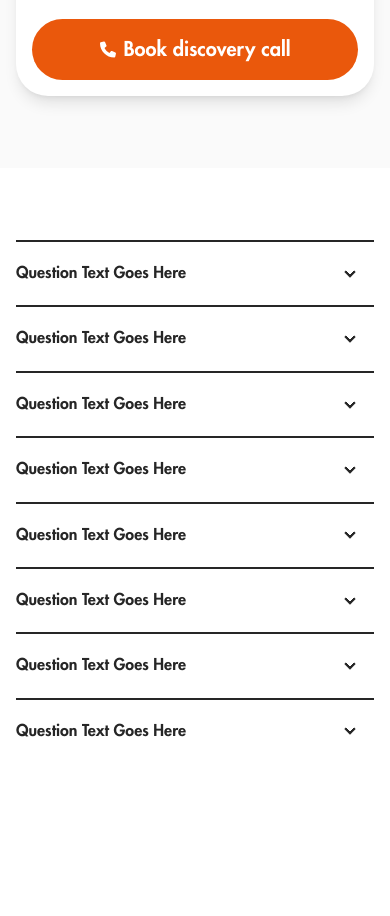
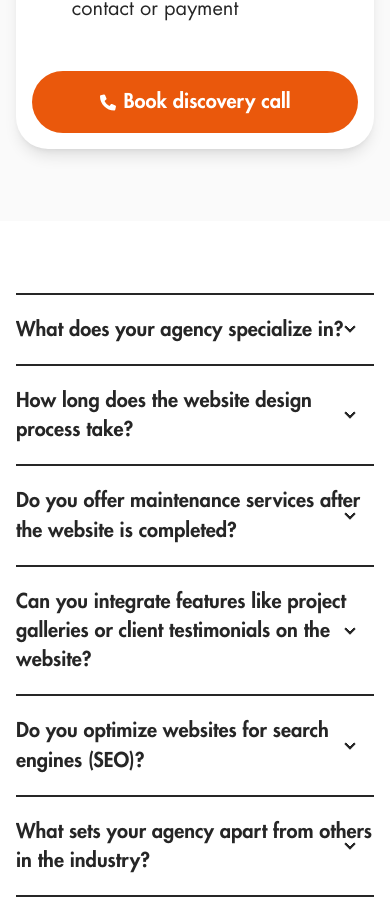
Before and after one commit to Sohyb01/homely, a Next.js app: page / in a window 390 px wide. Shown: the part 5410-6326 px from the top of the page. Before the commit the page ends 6245 px from the top, so only its background shows below. Built offline with nearby package versions, Linux system fonts and the light colour scheme.

Commit message:
Added FAQ questions

```diff
--- a/src/app/components/Navbar.tsx
+++ b/src/app/components/Navbar.tsx
@@ -57,7 +57,7 @@ function Navbar() {
             <span className="text-sm">Get in Touch</span>
           </a>
           {/* Menu Button */}
-          <div className="aspect-square grid place-items-center p-2 bg-neutral-200 rounded-3">
+          <div className="aspect-square grid place-items-center p-2 bg-neutral-200 rounded-3 lg:hidden">
             <svg
               xmlns="http://www.w3.org/2000/svg"
               width="26"
@@ -68,20 +68,20 @@ function Navbar() {
               <path
                 d="M1 1.5H25"
                 stroke="#000000"
-                stroke-width="1.5"
-                stroke-linecap="round"
+                strokeWidth="1.5"
+                strokeLinecap="round"
               />
               <path
                 d="M1 9.5H25"
                 stroke="#000000"
-                stroke-width="1.5"
-                stroke-linecap="round"
+                strokeWidth="1.5"
+                strokeLinecap="round"
               />
               <path
                 d="M1 17.5H25"
                 stroke="#000000"
-                stroke-width="1.5"
-                stroke-linecap="round"
+                strokeWidth="1.5"
+                strokeLinecap="round"
               />
             </svg>
           </div>
--- a/src/app/page.tsx
+++ b/src/app/page.tsx
@@ -264,7 +264,7 @@ export default function Home() {
           {/* Pricing Options Container */}
           <div className="flex items-center justify-center w-full">
             {/* Pricing Column */}
-            <div className="bg-white shadow-lg rounded-[32px] flex flex-col p-4 md:p-8 gap-12 w-full max-w-[544px]">
+            <div className="bg-white shadow-lg rounded-[32px] flex flex-col p-4 md:p-8 gap-12 w-full max-w-[544px] text-lg">
               {/* Pilot Program round-label and paragraph */}
               <div className="flex flex-col text-center gap-6">
                 <div className="round-label w-full bg-orange-100 text-orange-600">
@@ -312,7 +312,7 @@ export default function Home() {
               <div className="flex flex-col text-start gap-6">
                 {/* round-label */}
                 <div className="round-label bg-emerald-700 text-white text-start">
-                  Features & Bonuses
+                  BONUSES
                 </div>
                 {/* Bullet Points */}
                 <div className="text-neutral-800 flex flex-col gap-4 text-lg pl-4">
@@ -379,7 +379,8 @@ export default function Home() {
           </div>
         </section>
       </div>
-      <section className="section__styles grid grid-cols-1 md:grid-cols-2 py-[72px] md:gap-8">
+      {/* FAQ Section */}
+      <section className="section__styles grid grid-cols-1 md:grid-cols-2 py-[72px] md:gap-8 text-lg">
         {/* Questions Column */}
         <div className="flex flex-col">
           {/* Question */}
@@ -387,13 +388,15 @@ export default function Home() {
             tabIndex={0}
             className="collapse collapse-arrow border-t-[2px] border-solid border-neutral-800 rounded-none"
           >
-            <div className="collapse-title text-md text-neutral-800 font-bold py-5 px-0">
-              Question Text Goes Here
+            <div className="collapse-title text-neutral-800 font-bold py-5 px-0">
+              What does your agency specialize in?
             </div>
             <div className="collapse-content text-neutral-600 px-0">
               <p>
-                Question Answer Lorem ipsum dolor sit amet consectetur
-                adipisicing elit.
+                We specialize in creating custom website designs specifically
+                tailored for home renovation businesses. Our focus is on
+                providing unique, user-friendly, and visually appealing
+                websites.
               </p>
             </div>
           </div>
@@ -402,13 +405,14 @@ export default function Home() {
             tabIndex={0}
             className="collapse collapse-arrow border-t-[2px] border-solid border-neutral-800 rounded-none"
           >
-            <div className="collapse-title text-md text-neutral-800 font-bold py-5 px-0">
-              Question Text Goes Here
+            <div className="collapse-title text-neutral-800 font-bold py-5 px-0">
+              How long does the website design process take?
             </div>
             <div className="collapse-content text-neutral-600 px-0">
               <p>
-                Question Answer Lorem ipsum dolor sit amet consectetur
-                adipisicing elit.
+                The timeframe can vary based on the complexity of the project
+                and client requirements. Typically, our process takes between 4
+                to 8 weeks from initial concept to a fully functional website.
               </p>
             </div>
           </div>
@@ -417,13 +421,14 @@ export default function Home() {
             tabIndex={0}
             className="collapse collapse-arrow border-t-[2px] border-solid border-neutral-800 rounded-none"
           >
-            <div className="collapse-title text-md text-neutral-800 font-bold py-5 px-0">
-              Question Text Goes Here
+            <div className="collapse-title text-neutral-800 font-bold py-5 px-0">
+              Do you offer maintenance services after the website is completed?
             </div>
             <div className="collapse-content text-neutral-600 px-0">
               <p>
-                Question Answer Lorem ipsum dolor sit amet consectetur
-                adipisicing elit.
+                Yes, we offer ongoing maintenance services to ensure your
+                website stays updated, secure, and functions optimally. We also
+                provide support for any issues that may arise.
               </p>
             </div>
           </div>
@@ -432,13 +437,15 @@ export default function Home() {
             tabIndex={0}
             className="collapse collapse-arrow border-t-[2px] border-solid border-neutral-800 rounded-none"
           >
-            <div className="collapse-title text-md text-neutral-800 font-bold py-5 px-0">
-              Question Text Goes Here
+            <div className="collapse-title text-neutral-800 font-bold py-5 px-0">
+              Can you integrate features like project galleries or client
+              testimonials on the website?
             </div>
             <div className="collapse-content text-neutral-600 px-0">
               <p>
-                Question Answer Lorem ipsum dolor sit amet consectetur
-                adipisicing elit.
+                Absolutely! We can incorporate various features such as project
+                portfolios, client testimonials, before-and-after images, and
+                more to showcase your work effectively.
               </p>
             </div>
           </div>
@@ -450,13 +457,14 @@ export default function Home() {
             tabIndex={0}
             className="collapse collapse-arrow border-t-[2px] border-solid border-neutral-800 rounded-none"
           >
-            <div className="collapse-title text-md text-neutral-800 font-bold py-5 px-0">
-              Question Text Goes Here
+            <div className="collapse-title text-neutral-800 font-bold py-5 px-0">
+              Do you optimize websites for search engines (SEO)?
             </div>
             <div className="collapse-content text-neutral-600 px-0">
               <p>
-                Question Answer Lorem ipsum dolor sit amet consectetur
-                adipisicing elit.
+                Yes, we optimize websites to improve their visibility on search
+                engines. Our aim is to help your business rank higher and
+                attract more relevant traffic.
               </p>
             </div>
           </div>
@@ -465,13 +473,15 @@ export default function Home() {
             tabIndex={0}
             className="collapse collapse-arrow border-t-[2px] border-solid border-neutral-800 rounded-none"
           >
-            <div className="collapse-title text-md text-neutral-800 font-bold py-5 px-0">
-              Question Text Goes Here
+            <div className="collapse-title text-neutral-800 font-bold py-5 px-0">
+              What sets your agency apart from others in the industry?
             </div>
             <div className="collapse-content text-neutral-600 px-0">
               <p>
-                Question Answer Lorem ipsum dolor sit amet consectetur
-                adipisicing elit.
+                Our agency stands out due to our focus on the home renovation
+                niche, our commitment to customized solutions, attention to
+                detail, and dedication to providing exceptional customer
+                service.
               </p>
             </div>
           </div>
@@ -480,13 +490,14 @@ export default function Home() {
             tabIndex={0}
             className="collapse collapse-arrow border-t-[2px] border-solid border-neutral-800 rounded-none"
           >
-            <div className="collapse-title text-md text-neutral-800 font-bold py-5 px-0">
-              Question Text Goes Here
+            <div className="collapse-title text-neutral-800 font-bold py-5 px-0">
+              Do you create responsive designs that work on mobile devices?
             </div>
             <div className="collapse-content text-neutral-600 px-0">
               <p>
-                Question Answer Lorem ipsum dolor sit amet consectetur
-                adipisicing elit.
+                Absolutely! All the websites we design are responsive, ensuring
+                they function seamlessly on various devices, including
+                smartphones and tablets.
               </p>
             </div>
           </div>
@@ -495,13 +506,14 @@ export default function Home() {
             tabIndex={0}
             className="collapse collapse-arrow border-t-[2px] border-solid border-neutral-800 rounded-none"
           >
-            <div className="collapse-title text-md text-neutral-800 font-bold py-5 px-0">
-              Question Text Goes Here
+            <div className="collapse-title text-neutral-800 font-bold py-5 px-0">
+              Can we have input in the design process?
             </div>
             <div className="collapse-content text-neutral-600 px-0">
               <p>
-                Question Answer Lorem ipsum dolor sit amet consectetur
-                adipisicing elit.
+                Absolutely, we encourage client input throughout the design
+                process. Your feedback and ideas are invaluable in creating a
+                website that aligns with your vision and goals.
               </p>
             </div>
           </div>
```
